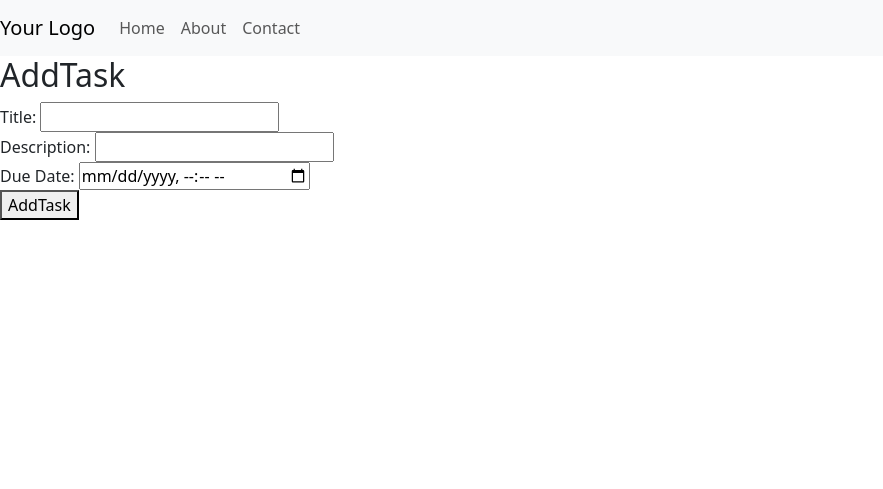
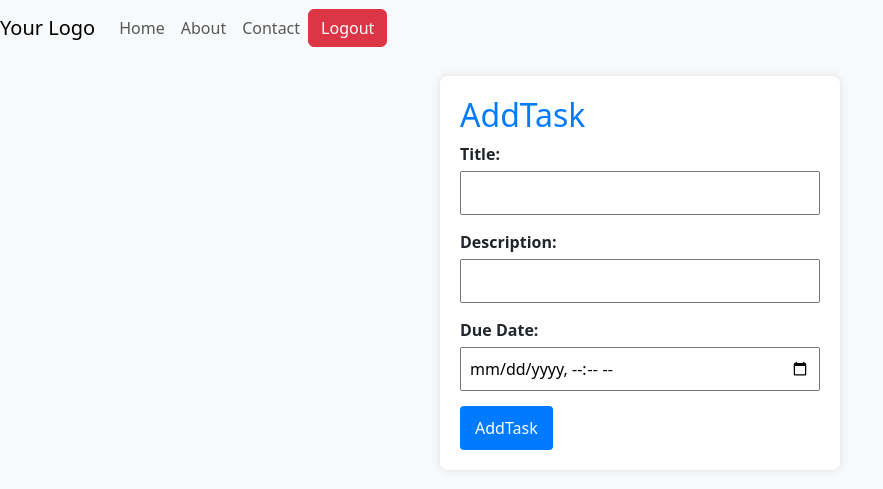
Before and after one commit to RahulK2202/TaskApp, a Django app: page /createtask/ in a window 1280 px wide. Shown: the top 489 px of the page, without its empty margins (0-883 px from the left). Run offline with Django 5.2, Linux system fonts and the light colour scheme; parts of the project's set-up code (start-up, migrations or seed data) failed here and were passed over; some libraries are stand-ins or nearby versions.

Commit message:
changes made in the design

```diff
--- a/Templates/pages/CreateTask.html
+++ b/Templates/pages/CreateTask.html
@@ -7,6 +7,56 @@
     <link rel="stylesheet" href="https://cdnjs.cloudflare.com/ajax/libs/fullcalendar/3.10.2/fullcalendar.min.css" />
     <link href="https://cdn.jsdelivr.net/npm/bootstrap@5.3.2/dist/css/bootstrap.min.css" rel="stylesheet" integrity="sha384-T3c6CoIi6uLrA9TneNEoa7RxnatzjcDSCmG1MXxSR1GAsXEV/Dwwykc2MPK8M2HN" crossorigin="anonymous">
 </head>
+
+<style>
+    body {
+        background-color: #f8f9fa;
+    }
+
+    .navbar {
+        background-color: #007bff;
+        color: #ffffff;
+    }
+
+    h2 {
+        color: #007bff;
+    }
+
+    form {
+        max-width: 400px;
+        margin: 20px auto;
+        padding: 20px;
+        background-color: #ffffff;
+        border-radius: 8px;
+        box-shadow: 0 0 10px rgba(0, 0, 0, 0.1);
+    }
+
+    label {
+        font-weight: bold;
+        margin-bottom: 5px;
+    }
+
+    input {
+        width: 100%;
+        padding: 8px;
+        margin-bottom: 15px;
+        box-sizing: border-box;
+    }
+
+    button {
+        background-color: #007bff;
+        color: #ffffff;
+        padding: 10px 15px;
+        border: none;
+        border-radius: 4px;
+        cursor: pointer;
+    }
+</style>
+
+
+
+
+
 <body>
 
     <nav class="navbar navbar-expand-lg navbar-light bg-light">
@@ -28,17 +78,18 @@
             </ul>
             <!-- Add a Logout link -->
             <ul class="navbar-nav ml-auto">
-                <!-- Add your logout link or button here -->
-            </ul>
+                <li class="nav-item">
+                     <a class='btn btn-danger' class="nav-link" href="{% url 'user-logout'  %}" >Logout</a>
+                 </li>
         </div>
     </nav>
 
 
 
     <!-- edit_task_form.html -->
-<h2>AddTask</h2>
+
 <form method="post" action="{% url 'createview'  %}">
-
+    <h2>AddTask</h2>
     {% csrf_token %}
     <label for="title">Title:</label>
     <input type="text" name="title" value="" required><br>
```
Also changed, not shown: Templates/pages/EditTask.html (+59 -4 lines), Templates/pages/Home.html (+10 -2 lines).
